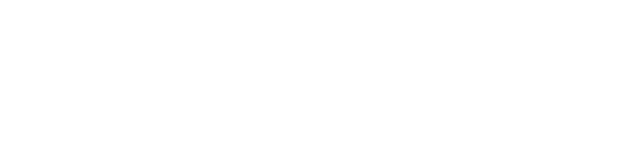
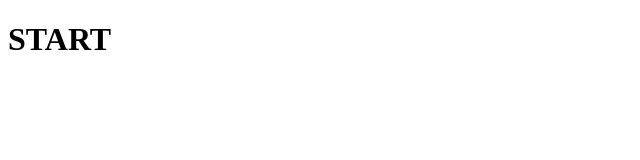
Before and after one commit to xuziheng123/xuziheng123.github.io, a plain HTML site: page index.html in a window 1280 px wide. Shown: the whole page, without its empty margins (0-640 px from the left). Drawn offline with Linux system fonts and the light colour scheme.

Commit message:
Update index.html

```diff
--- a/index.html
+++ b/index.html
@@ -5,6 +5,6 @@
     <title>This is a test</title>
 </head>
 <body>
-
+        <h1>START</h1>
 </body>
 </html>
```
